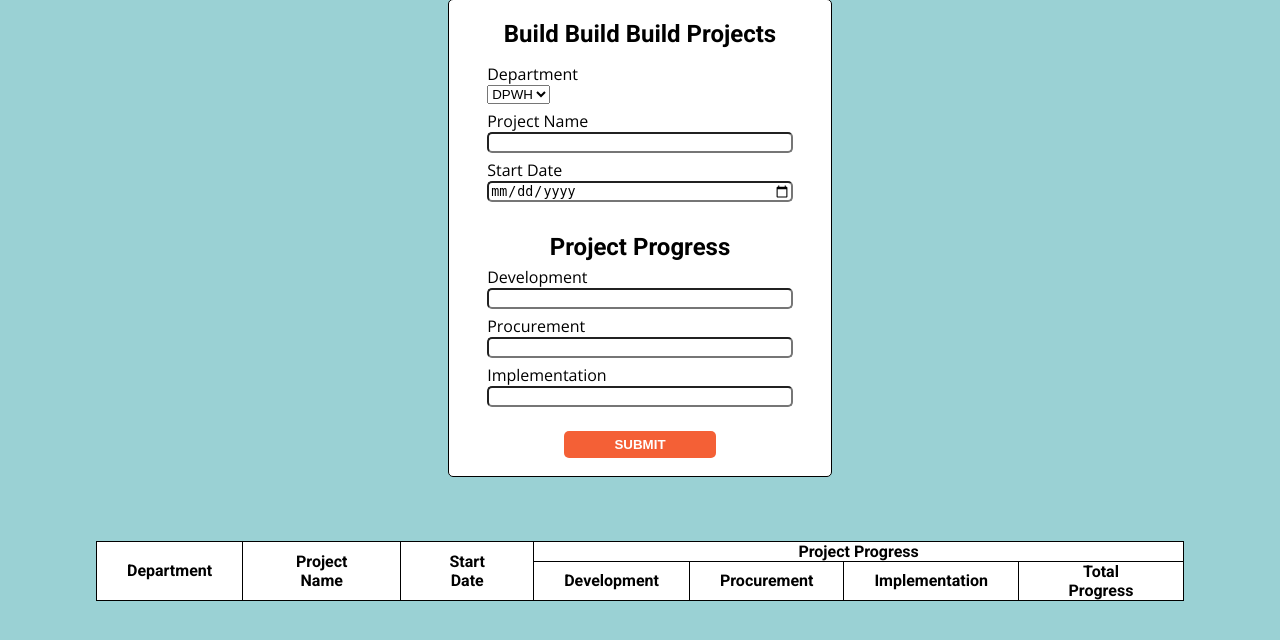
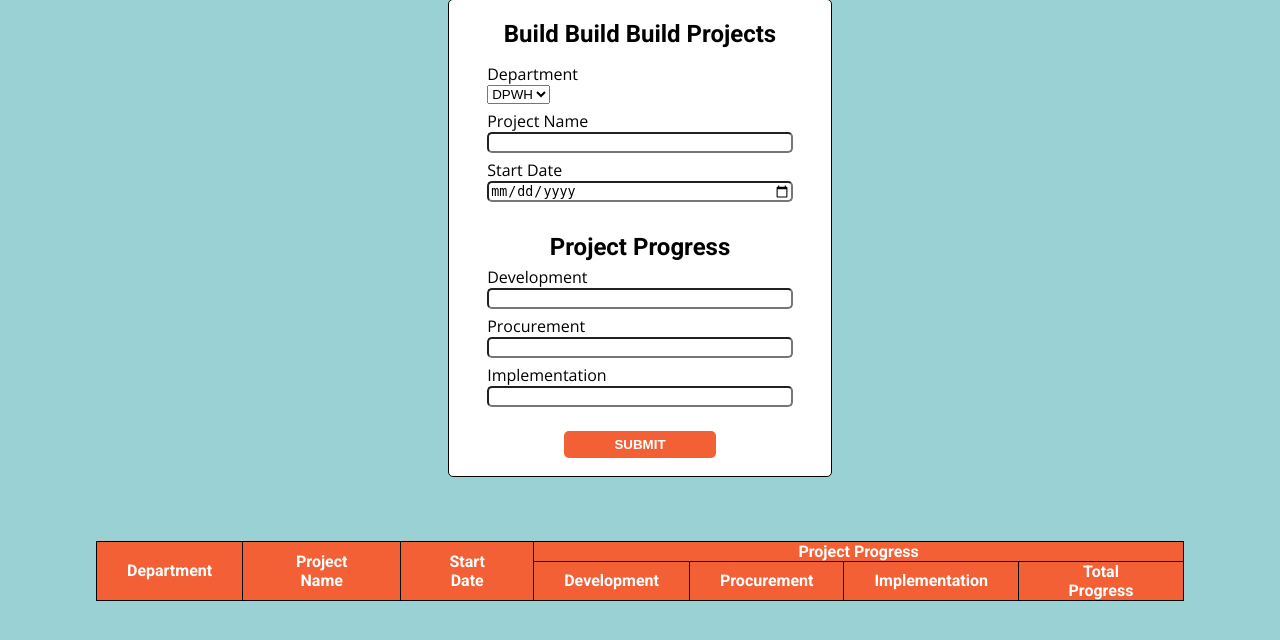
Before and after one commit to kramsuiluj/build-progress, a PHP site: page / in a window 1280 px wide. Shown: the part 65-705 px from the top of the page. Run offline with PHP 8.4, Linux system fonts and the light colour scheme; data that the repository does not hold is empty.

```diff
--- a/index.php
+++ b/index.php
@@ -7,7 +7,7 @@ $failed = '';
 
 if (isset($_POST['submit'])) {
 
-    if (empty($_POST['department']) || empty($_POST['pname']) || empty($_POST['sdate'])) {
+    if (empty($_POST['department']) || empty($_POST['pname'])) {
 
         echo 'All input fields are required to proceed.';
 
--- a/styles.css
+++ b/styles.css
@@ -169,6 +169,8 @@ table tr > th {
     font-family: var(--headings);
     border: 1px solid black;
     padding: 0 30px;
+    background-color: var(--accent);
+    color: white;
 }
 
 table tr > td {
```
